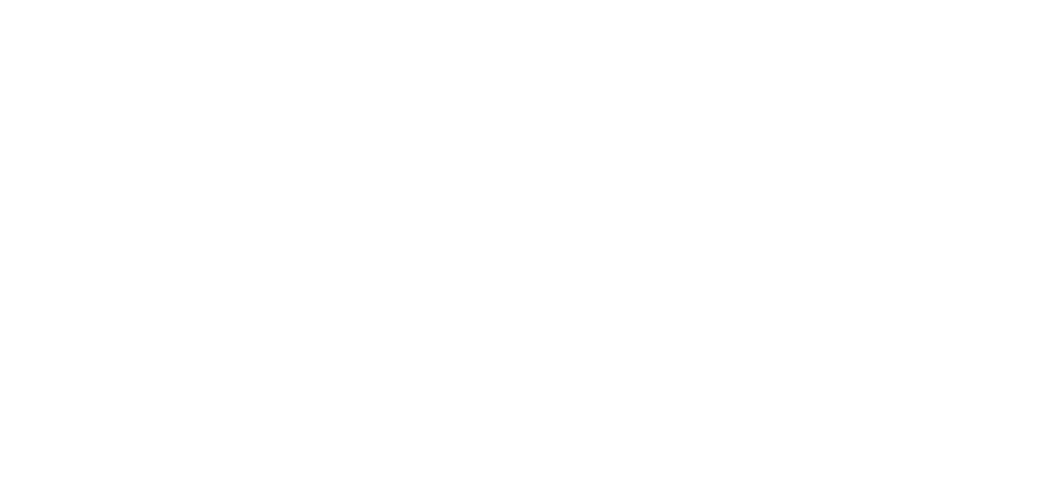
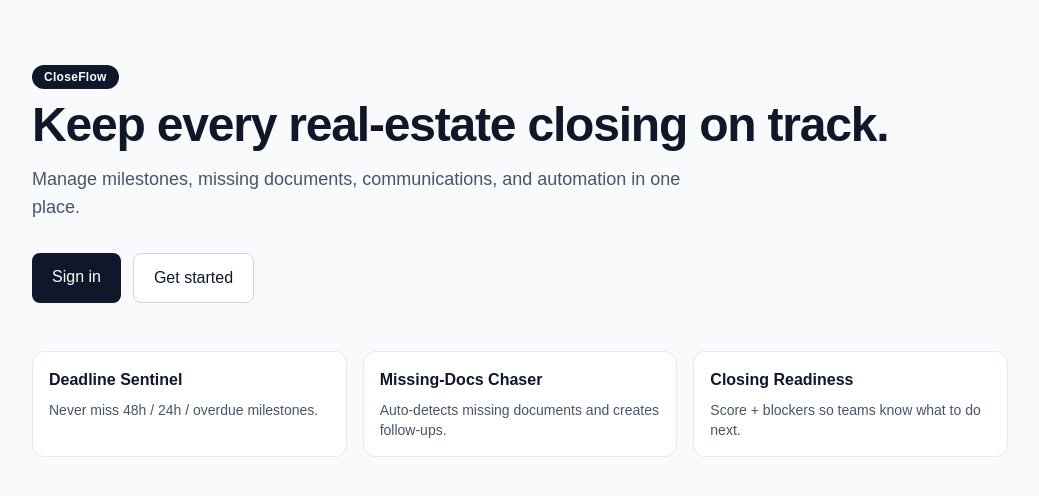
Before and after one commit to karli2000/CloseFlow, a Next.js app: page / in a window 1280 px wide. Before the commit this address had no page. Shown: the top 496 px of the page, without its empty margins (120-1159 px from the left). Built offline with nearby package versions, Linux system fonts and the light colour scheme; no server answers.

Commit message:
feat: add proper frontpage landing for CloseFlow

```diff
--- a/src/app/page.tsx
+++ b/src/app/page.tsx
@@ -1,5 +1,59 @@
-import { redirect } from "next/navigation";
+import Link from "next/link";
+import { readSession } from "@/lib/auth";
 
-export default function Home() {
-  redirect("/dashboard");
+export default async function HomePage() {
+  const session = await readSession();
+
+  return (
+    <main className="min-h-screen bg-slate-50 text-slate-900">
+      <div className="mx-auto max-w-5xl px-6 py-16">
+        <p className="mb-3 inline-block rounded-full bg-slate-900 px-3 py-1 text-xs font-semibold tracking-wide text-white">
+          CloseFlow
+        </p>
+        <h1 className="text-4xl font-bold tracking-tight sm:text-5xl">
+          Keep every real-estate closing on track.
+        </h1>
+        <p className="mt-4 max-w-2xl text-lg text-slate-600">
+          Manage milestones, missing documents, communications, and automation in one place.
+        </p>
+
+        <div className="mt-8 flex flex-wrap gap-3">
+          {session ? (
+            <>
+              <Link href="/dashboard" className="rounded-lg bg-slate-900 px-5 py-3 font-medium text-white hover:bg-slate-700">
+                Open dashboard
+              </Link>
+              <Link href="/deals" className="rounded-lg border border-slate-300 bg-white px-5 py-3 font-medium hover:bg-slate-100">
+                View deals
+              </Link>
+            </>
+          ) : (
+            <>
+              <Link href="/login" className="rounded-lg bg-slate-900 px-5 py-3 font-medium text-white hover:bg-slate-700">
+                Sign in
+              </Link>
+              <Link href="/login" className="rounded-lg border border-slate-300 bg-white px-5 py-3 font-medium hover:bg-slate-100">
+                Get started
+              </Link>
+            </>
+          )}
+        </div>
+
+        <div className="mt-12 grid gap-4 sm:grid-cols-3">
+          <Feature title="Deadline Sentinel" text="Never miss 48h / 24h / overdue milestones." />
+          <Feature title="Missing-Docs Chaser" text="Auto-detects missing documents and creates follow-ups." />
+          <Feature title="Closing Readiness" text="Score + blockers so teams know what to do next." />
+        </div>
+      </div>
+    </main>
+  );
 }
+
+function Feature({ title, text }: { title: string; text: string }) {
+  return (
+    <div className="rounded-xl border border-slate-200 bg-white p-4">
+      <h2 className="font-semibold">{title}</h2>
+      <p className="mt-2 text-sm text-slate-600">{text}</p>
+    </div>
+  );
+}
```
